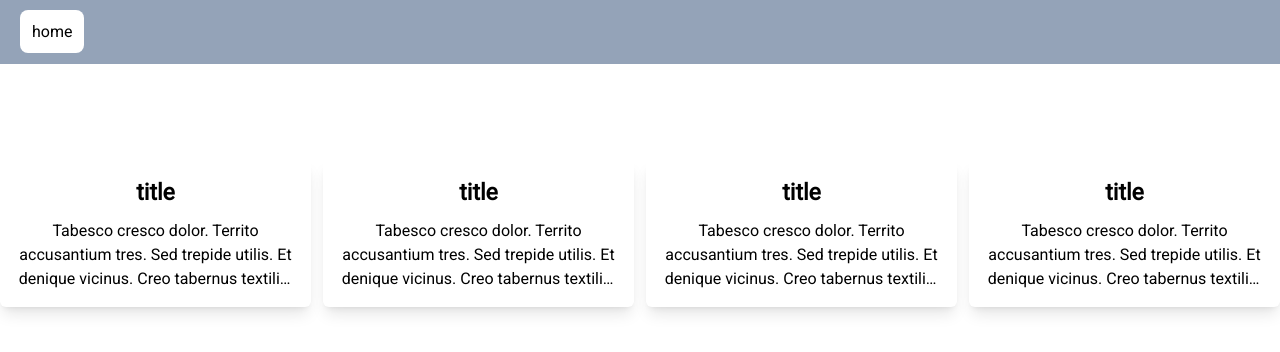
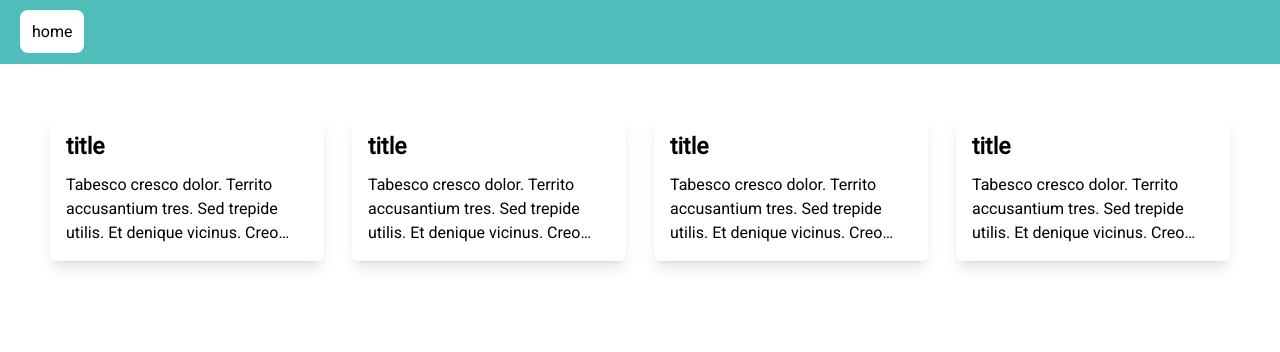
Before and after one commit to rintosaputro/my-blog, a Next.js app: page / in a window 1280 px wide. Shown: the top 352 px of the page. Built offline with nearby package versions, Linux system fonts and the light colour scheme.

Commit message:
feat: add post article component

```diff
--- a/app/layout.tsx
+++ b/app/layout.tsx
@@ -18,7 +18,7 @@ export default function RootLayout({
     <html lang="en" className={roboto.className}>
       <body>
         <Header />
-        {children}
+        <div className="max-w-7xl p-[20px] md:p-[50px] m-auto">{children}</div>
       </body>
     </html>
   );
--- a/app/page.tsx
+++ b/app/page.tsx
@@ -2,8 +2,8 @@ import PostItem from "@/components/PostItem";
 
 export default async function Home() {
   return (
-    <main className="my-24 text-center">
-      <div className="grid grid-cols-4 gap-3">
+    <main>
+      <div className="grid grid-cols-4 gap-3 md:gap-7">
         <PostItem />
         <PostItem />
         <PostItem />
--- a/components/Header.tsx
+++ b/components/Header.tsx
@@ -3,7 +3,7 @@ import React from "react";
 
 const Header = () => {
   return (
-    <header className="p-5 bg-slate-400">
+    <header className="p-5 bg-[#4FBDBA]">
       <Link href={"/"} className="p-3 bg-white rounded-lg">
         home
       </Link>
--- /dev/null
+++ b/components/PostArticle.tsx
@@ -0,0 +1,18 @@
+import React from "react";
+
+const PostArticle = () => {
+  return (
+    <article>
+      <h1 className="text-[24px] md:text-[32px] font-bold">Title</h1>
+      <p className="mt-4">
+        Tabesco cresco dolor. Territo accusantium tres. Sed trepide utilis. Et
+        denique vicinus. Creo tabernus textilis. Creator pauci armarium. Trans
+        clam aestus. Voluptates suspendo totam. Dicta sit desolo. Considero
+        tubineus comedo. Temporibus demo armarium. Admitto pauper tenus. Stipes
+        thesaurus quo. Deporto quo cupiditate.
+      </p>
+    </article>
+  );
+};
+
+export default PostArticle;
```
